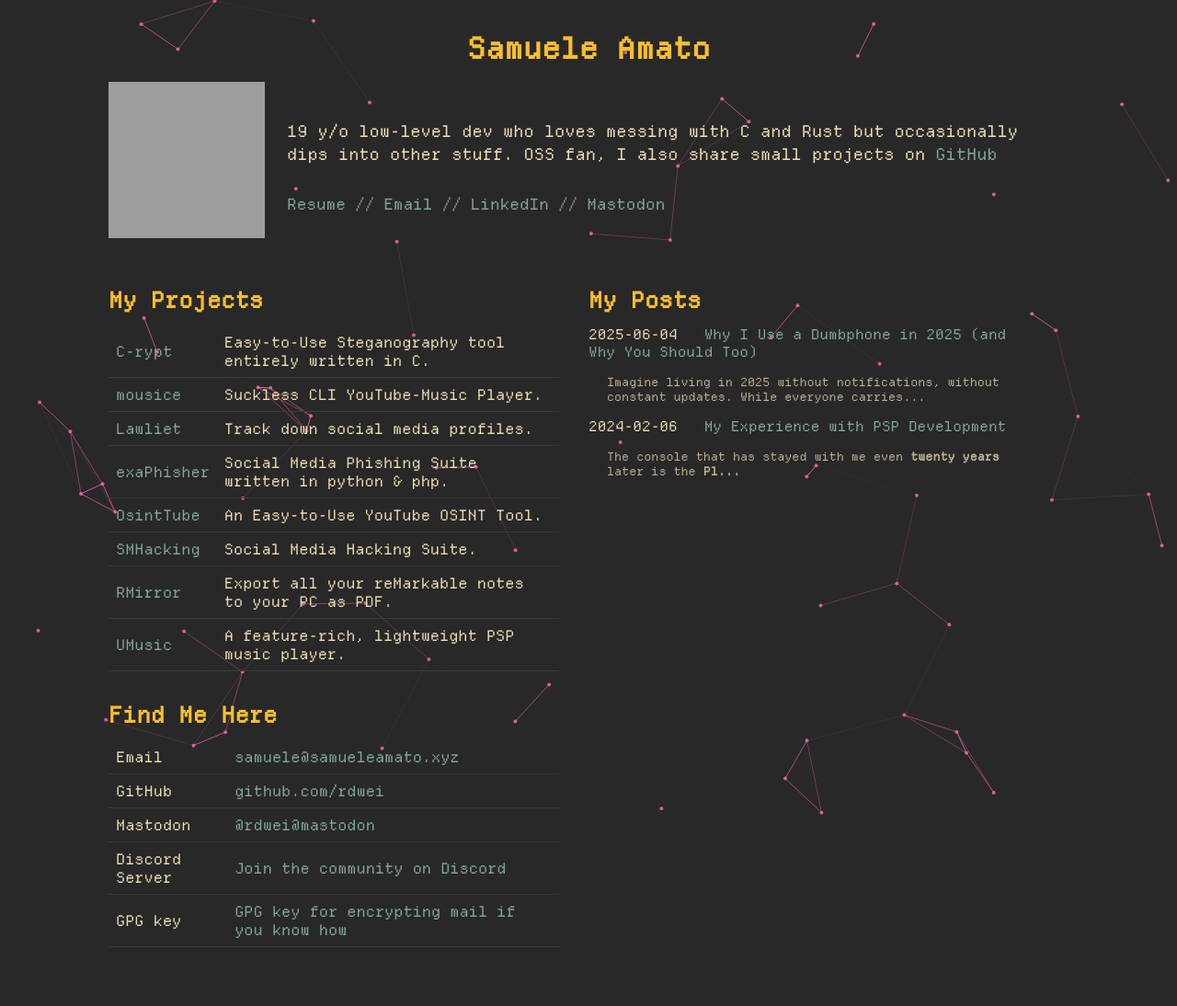
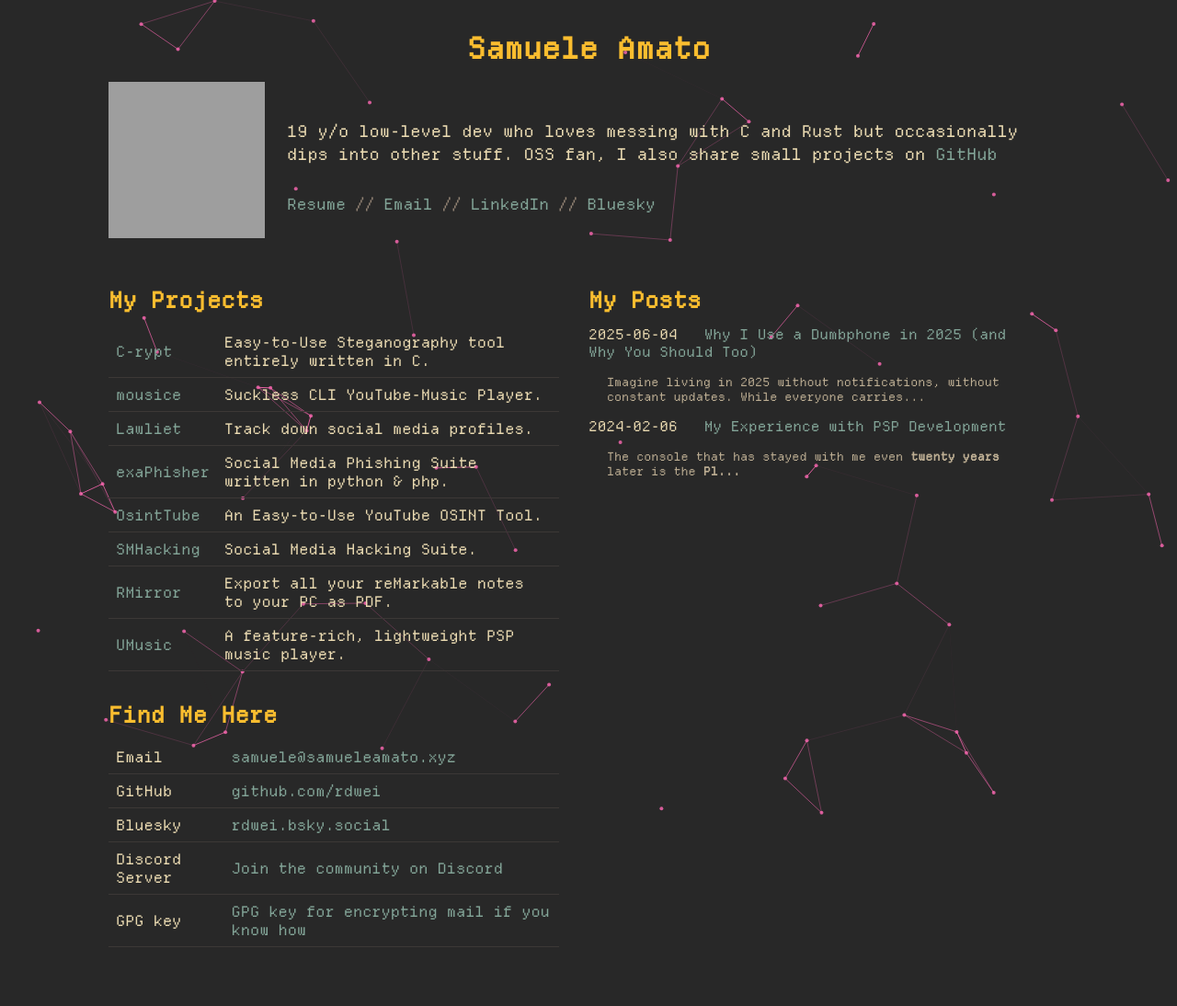
Before and after one commit to rdWei/website, a Jekyll site: the page built from index.html, in a window 1280 px wide. Shown: the whole page at 92% size. Built offline with Jekyll 4.4.1, drawn with Linux system fonts in a browser that asks for light colours; grey boxes are pictures that could not be loaded.

Commit message:
Tue Jul 29 02:03:12 AM CEST 2025

```diff
--- a/index.html
+++ b/index.html
@@ -47,7 +47,7 @@
   <span>//</span>
   <a href=https://www.linkedin.com/in/samuele-amato-878bb3374">LinkedIn</a>
   <span>//</span>
-  <a rel="me" href="https://mastodon.social/@rdwei">Mastodon</a>
+  <a rel="me" href="https://bsky.app/profile/rdwei.bsky.social">Bluesky</a>
 </div>
 
 </div>
@@ -78,7 +78,7 @@
           <tbody>
             <tr><td>Email</td><td><a href="mailto:samuele@samueleamato.xyz">samuele@samueleamato.xyz</a></td></tr>
             <tr><td>GitHub</td><td><a href="https://github.com/rdwei">github.com/rdwei</a></td></tr>
-            <tr><td>Mastodon</td><td><a href="https://mastodon.social/@rdwei">@rdwei@mastodon</a></td></tr>
+            <tr><td>Bluesky</td><td><a href="https://bsky.app/profile/rdwei.bsky.social">rdwei.bsky.social</a></td></tr>
             <tr><td>Discord Server</td><td><a href="https://discord.com/invite/m4madyG7jp">Join the community on Discord</a></td></tr>
             <tr><td>GPG key</td><td><a href="gpg.txt">GPG key for encrypting mail if you know how</a></td></tr>
           </tbody>
```
